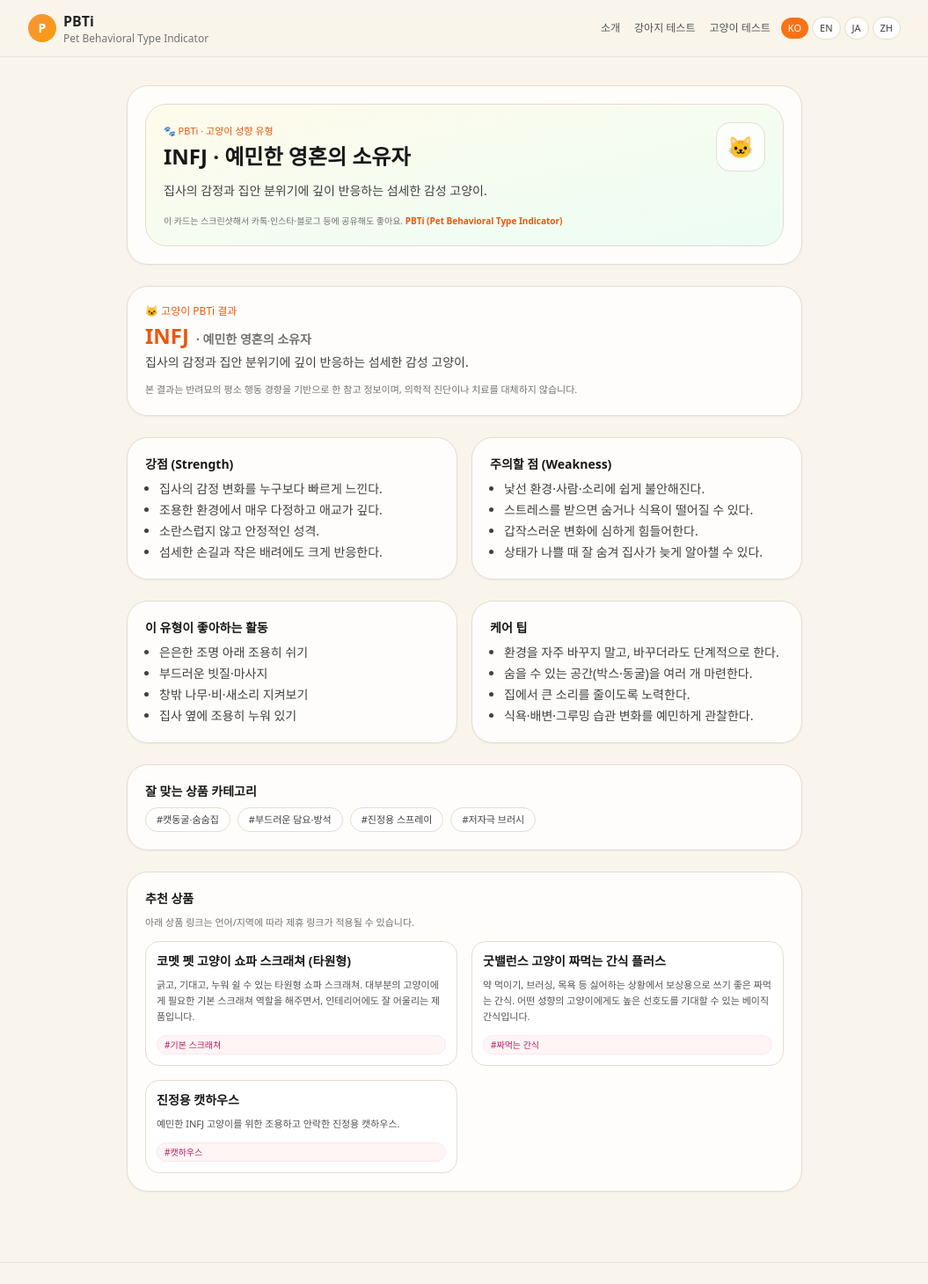
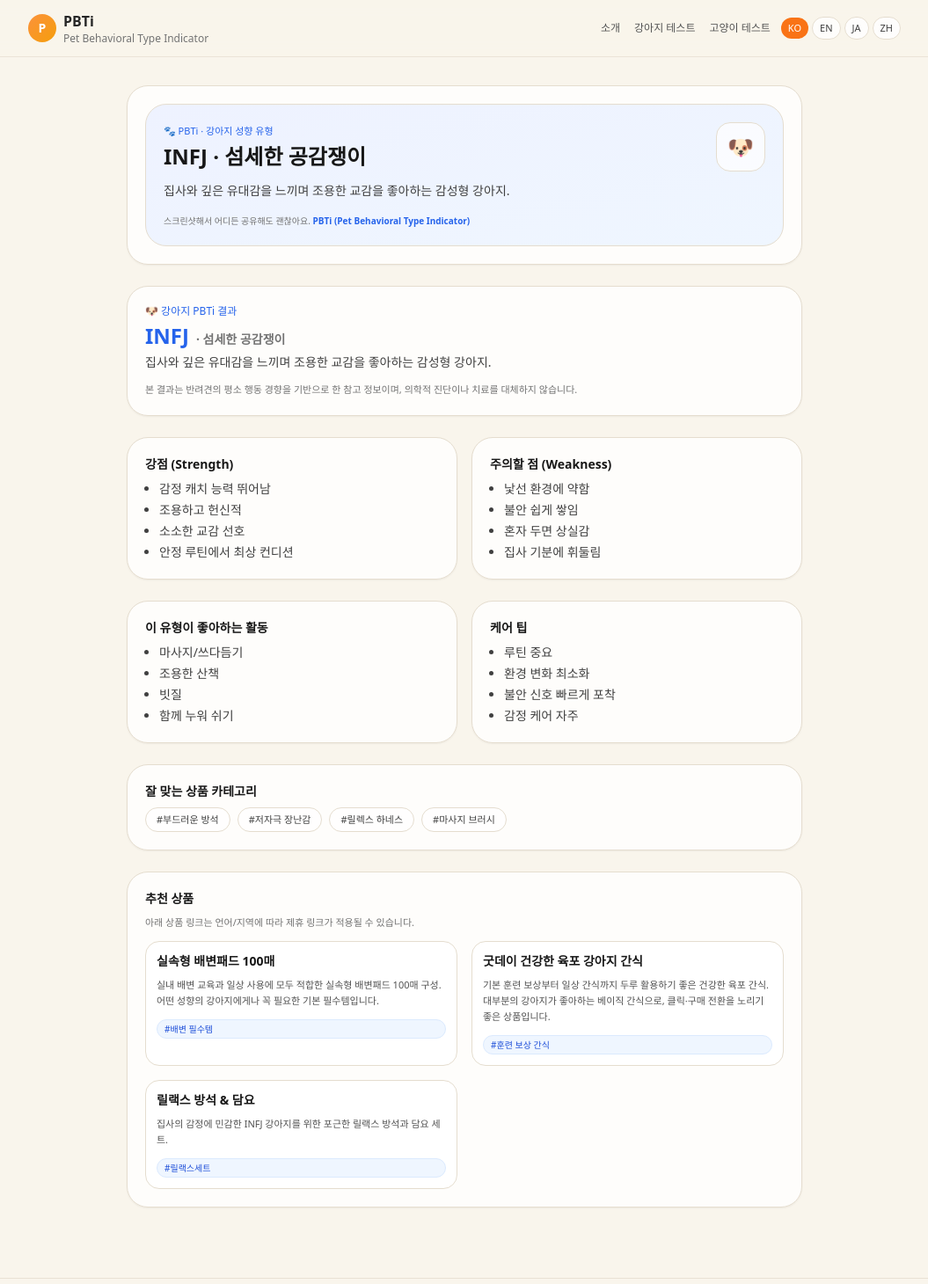
Before and after one commit to leedaeyoung1313-cloud/PBTi, a Next.js app: page /pbt/dog/result in a window 1280 px wide. Shown: the top 1460 px of the page at 88% size, without its empty margins (112-1167 px from the left). Built offline with nearby package versions, Linux system fonts and the light colour scheme.

Commit message:
Update page.tsx

```diff
--- a/app/pbt/dog/result/page.tsx
+++ b/app/pbt/dog/result/page.tsx
@@ -1,11 +1,11 @@
-// app/pbt/cat/result/page.tsx
+// app/pbt/dog/result/page.tsx
 "use client";
 
 import { HybridCard } from "../../../components/HybridCard";
-import { catTypes, CatCode } from "../../../../data/catTypes";
-import { catTypesI18n } from "../../../../data/catTypes.i18n";
-import { catProducts } from "../../../../data/catProducts";
-import { catGlobalProducts } from "../../../../data/catGlobalProducts";
+import { dogTypes, DogCode } from "../../../../data/dogTypes";
+import { dogTypesI18n } from "../../../../data/dogTypes.i18n";
+import { dogProducts } from "../../../../data/dogProducts";
+import { dogGlobalProducts } from "../../../../data/dogGlobalProducts";
 import { useLanguage } from "../../../../components/language-provider";
 import { resolveAffiliateUrl } from "../../../../data/affiliate";
 
@@ -15,9 +15,9 @@ interface SearchParams {
 
 const tRes = {
   ko: {
-    badge: "🐱 고양이 PBTi 결과",
+    badge: "🐶 강아지 PBTi 결과",
     disclaimer:
-      "본 결과는 반려묘의 평소 행동 경향을 기반으로 한 참고 정보이며, 의학적 진단이나 치료를 대체하지 않습니다.",
+      "본 결과는 반려견의 평소 행동 경향을 기반으로 한 참고 정보이며, 의학적 진단이나 치료를 대체하지 않습니다.",
     strengths: "강점 (Strength)",
     weaknesses: "주의할 점 (Weakness)",
     likes: "이 유형이 좋아하는 활동",
@@ -28,7 +28,7 @@ const tRes = {
       "아래 상품 링크는 언어/지역에 따라 제휴 링크가 적용될 수 있습니다.",
   },
   en: {
-    badge: "🐱 Cat PBTi Result",
+    badge: "🐶 Dog PBTi Result",
     disclaimer:
       "This result is for informational purposes based on everyday behavior; it is not a medical diagnosis or treatment.",
     strengths: "Strengths",
@@ -41,7 +41,7 @@ const tRes = {
       "Links may use affiliate programs depending on your language/region.",
   },
   ja: {
-    badge: "🐱 ネコちゃん PBTi 結果",
+    badge: "🐶 ワンちゃん PBTi 結果",
     disclaimer:
       "本結果は日常の行動傾向に基づく参考情報であり、医療的な診断や治療に代わるものではありません。",
     strengths: "強み",
@@ -54,7 +54,7 @@ const tRes = {
       "言語/地域によりアフィリエイトリンクが適用される場合があります。",
   },
   zh: {
-    badge: "🐱 猫咪 PBTi 结果",
+    badge: "🐶 狗狗 PBTi 结果",
     disclaimer:
       "本结果仅基于日常行为供参考，不构成医疗诊断或治疗建议。",
     strengths: "优势",
@@ -67,7 +67,7 @@ const tRes = {
   },
 } as const;
 
-export default function CatResultPage({
+export default function DogResultPage({
   searchParams,
 }: {
   searchParams?: SearchParams;
@@ -76,34 +76,28 @@ export default function CatResultPage({
   const t = tRes[lang];
 
   const raw = (searchParams?.type || "INFJ").toUpperCase();
-  const type = ((catTypes as any)[raw] ? raw : "INFJ") as CatCode;
+  const type = ((dogTypes as any)[raw] ? raw : "INFJ") as DogCode;
 
   // Base + i18n overlay
-  const base = catTypes[type];
-  const i18n = (catTypesI18n as any)?.[type];
+  const base = dogTypes[type];
+  const i18n = (dogTypesI18n as any)?.[type];
 
-  const nickname: string =
-    i18n?.nickname_i18n?.[lang] ?? base.nickname;
-  const summary: string =
-    i18n?.summary_i18n?.[lang] ?? base.summary;
-  const strengths: string[] =
-    i18n?.strengths_i18n?.[lang] ?? base.strengths;
-  const weaknesses: string[] =
-    i18n?.weaknesses_i18n?.[lang] ?? base.weaknesses;
+  const nickname: string = i18n?.nickname_i18n?.[lang] ?? base.nickname;
+  const summary: string = i18n?.summary_i18n?.[lang] ?? base.summary;
+  const strengths: string[] = i18n?.strengths_i18n?.[lang] ?? base.strengths;
+  const weaknesses: string[] = i18n?.weaknesses_i18n?.[lang] ?? base.weaknesses;
   const activities: string[] =
-    i18n?.idealActivities_i18n?.[lang] ??
-    base.idealActivities;
-  const careTips: string[] =
-    i18n?.careTips_i18n?.[lang] ?? base.careTips;
+    i18n?.idealActivities_i18n?.[lang] ?? base.idealActivities;
+  const careTips: string[] = i18n?.careTips_i18n?.[lang] ?? base.careTips;
   const categories: string[] =
     i18n?.recommendedCategories_i18n?.[lang] ??
     base.recommendedCategories;
 
-  // 🔥 추천 상품 구성: 공통 2개 + 타입 전용 2개
-  const typeProducts = catProducts[type] || [];
+  // 🔥 공통 2개 + 타입전용 2개 추천상품 구성
+  const typeProducts = dogProducts[type] ?? [];
   const products = [
-    ...catGlobalProducts.slice(0, 2), // 모든 고양이 공통 추천
-    ...typeProducts.slice(0, 2), // 이 타입 맞춤 추천
+    ...dogGlobalProducts.slice(0, 2),
+    ...typeProducts.slice(0, 2),
   ];
 
   const shareTitle = `${base.code} · ${nickname}`;
@@ -111,28 +105,28 @@ export default function CatResultPage({
 
   return (
     <div className="max-w-3xl mx-auto space-y-6">
-      {/* SNS 공유용 카드 */}
+      {/* SNS 카드 */}
       <HybridCard>
-        <div className="rounded-3xl border border-[#E5DDCF] bg-gradient-to-br from-amber-50 to-emerald-50 p-4 sm:p-5 flex flex-col gap-3">
-          <div className="flex items-center justify-between gap-3">
+        <div className="rounded-3xl border border-[#E5DDCF] bg-gradient-to-br from-indigo-50 to-blue-50 p-4 sm:p-5 flex flex-col gap-3">
+          <div className="flex items-center justify-between">
             <div>
-              <p className="text-[11px] font-medium text-orange-600 mb-1">
-                🐾 PBTi · 고양이 성향 유형
+              <p className="text-[11px] font-medium text-blue-600 mb-1">
+                🐾 PBTi · 강아지 성향 유형
               </p>
               <p className="text-xl sm:text-2xl font-bold text-neutral-900">
                 {shareTitle}
               </p>
             </div>
             <div className="h-12 w-12 sm:h-14 sm:w-14 rounded-2xl bg-white/70 border border-[#E5DDCF] flex items-center justify-center text-2xl">
-              🐱
+              🐶
             </div>
           </div>
-          <p className="text-xs sm:text-sm text-neutral-700 leading-relaxed">
+          <p className="text-xs sm:text-sm text-neutral-700">
             {shareSubtitle}
           </p>
           <p className="text-[10px] text-neutral-500 mt-1">
-            이 카드는 스크린샷해서 카톡·인스타·블로그 등에 공유해도 좋아요.{" "}
-            <span className="font-semibold text-orange-600">
+            스크린샷해서 어디든 공유해도 괜찮아요.{" "}
+            <span className="font-semibold text-blue-600">
               PBTi (Pet Behavioral Type Indicator)
             </span>
           </p>
@@ -141,17 +135,15 @@ export default function CatResultPage({
 
       {/* Hero */}
       <HybridCard>
-        <p className="text-xs font-medium text-orange-600 mb-1">
+        <p className="text-xs font-medium text-blue-600 mb-1">
           {t.badge}
         </p>
         <p className="text-2xl font-bold text-neutral-900 mb-1 flex items-baseline gap-2">
-          <span className="text-orange-600">{base.code}</span>
+          <span className="text-blue-600">{base.code}</span>
           <span className="text-sm text-neutral-500">· {nickname}</span>
         </p>
         <p className="text-sm text-neutral-700">{summary}</p>
-        <p className="mt-3 text-[11px] text-neutral-500">
-          {t.disclaimer}
-        </p>
+        <p className="mt-3 text-[11px] text-neutral-500">{t.disclaimer}</p>
       </HybridCard>
 
       {/* 강점 / 약점 */}
@@ -163,6 +155,7 @@ export default function CatResultPage({
             ))}
           </ul>
         </HybridCard>
+
         <HybridCard title={t.weaknesses}>
           <ul className="list-disc pl-4 text-sm space-y-1">
             {weaknesses.map((w: string, i: number) => (
@@ -181,6 +174,7 @@ export default function CatResultPage({
             ))}
           </ul>
         </HybridCard>
+
         <HybridCard title={t.care}>
           <ul className="list-disc pl-4 text-sm space-y-1">
             {careTips.map((c: string, i: number) => (
@@ -210,16 +204,15 @@ export default function CatResultPage({
           <p className="text-[11px] text-neutral-500 mb-3">
             {t.affiliate}
           </p>
+
           <div className="grid gap-4 sm:grid-cols-2">
             {products.map((p) => {
               const url = resolveAffiliateUrl(lang as any, p as any);
-              const title =
-                (p as any).title_i18n?.[lang] ?? p.title;
+              const title = (p as any).title_i18n?.[lang] ?? p.title;
               const description =
                 (p as any).description_i18n?.[lang] ??
                 p.description;
-              const tag =
-                (p as any).tag_i18n?.[lang] ?? p.tag;
+              const tag = (p as any).tag_i18n?.[lang] ?? p.tag;
 
               return (
                 <a
@@ -236,14 +229,17 @@ export default function CatResultPage({
                       className="h-28 w-full object-cover rounded-xl"
                     />
                   )}
+
                   <p className="text-sm font-semibold text-neutral-900">
                     {title}
                   </p>
+
                   <p className="text-[11px] text-neutral-600">
                     {description}
                   </p>
+
                   {tag && (
-                    <span className="inline-block mt-1 text-[10px] px-2 py-0.5 rounded-full bg-[#FFF5F5] border border-pink-100 text-pink-700">
+                    <span className="inline-block mt-1 text-[10px] px-2 py-0.5 rounded-full bg-blue-50 border border-blue-100 text-blue-700">
                       #{tag}
                     </span>
                   )}
```
